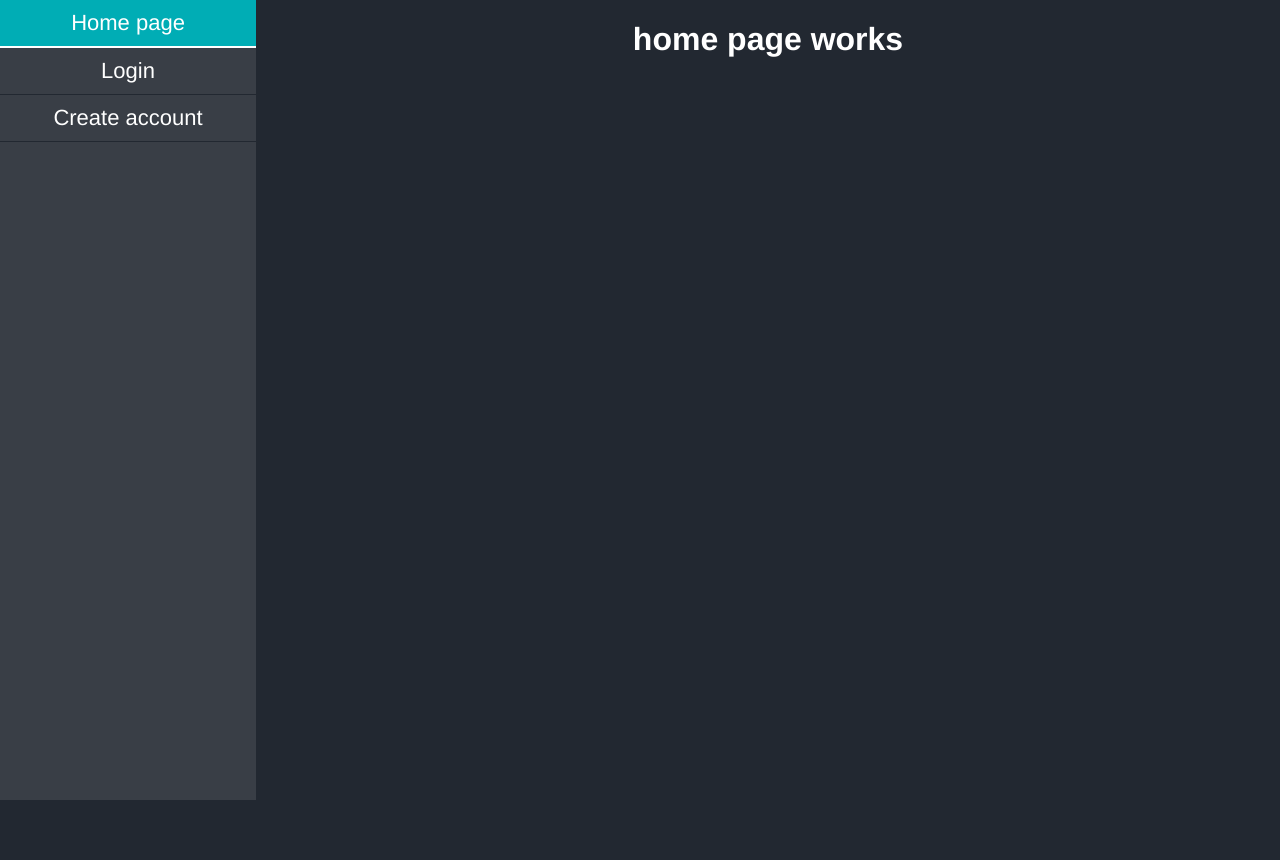
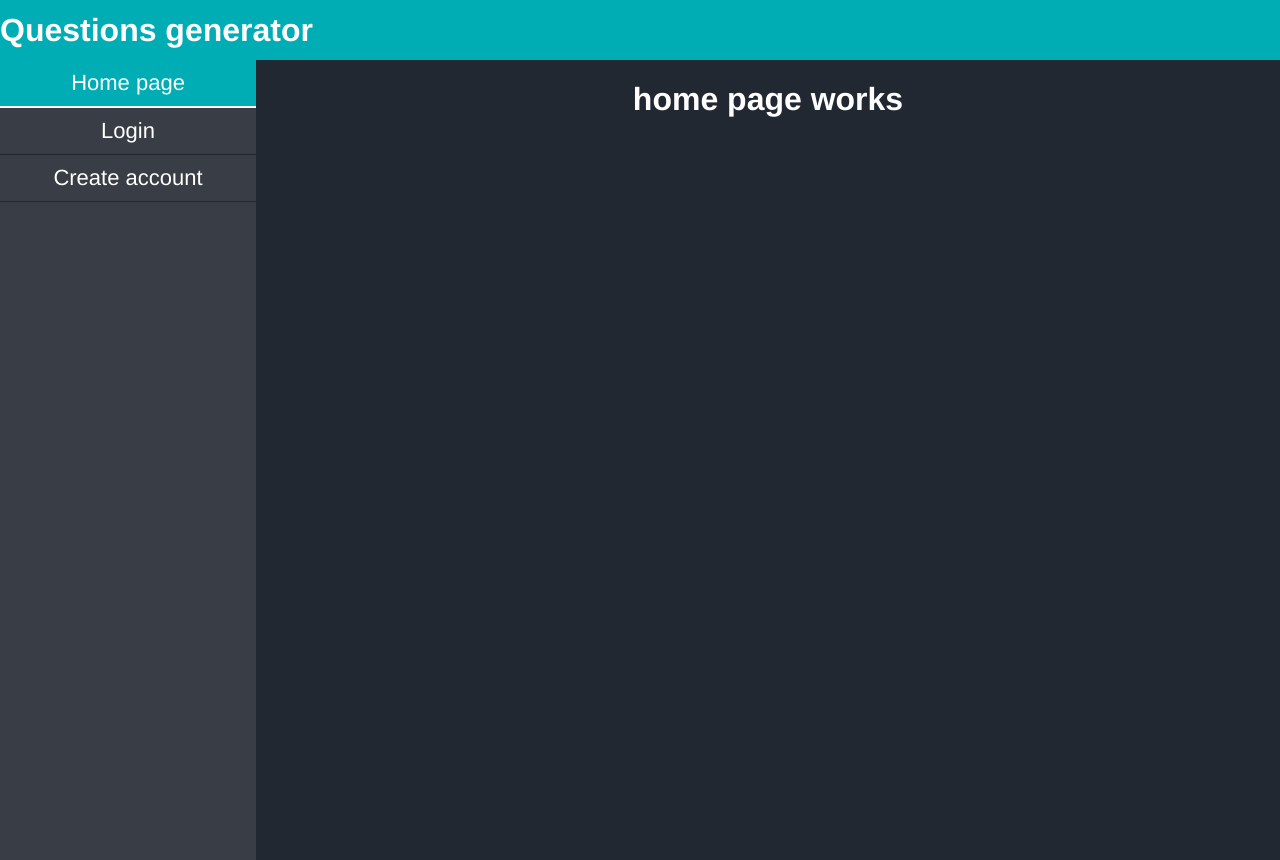
Before and after one commit to mechztcc/vue-questions-generator, a Vue app: page / in a window 1280 px wide. Before the commit the page ends 800 px from the top, so only its background shows below. Built offline with nearby package versions, Linux system fonts and the light colour scheme.

Commit message:
feat: add header

```diff
--- a/src/App.vue
+++ b/src/App.vue
@@ -1,18 +1,23 @@
 <template>
-	<div class="nav">
-		<Menu />
-	</div>
+	<Header />
 	<div class="content">
-		<router-view></router-view>
+		<div class="nav">
+			<Menu />
+		</div>
+		<div class="content-router">
+			<router-view></router-view>
+		</div>
 	</div>
 </template>
 
 <script>
 import Menu from './components/Menu.vue';
+import Header from './components/Header.vue';
 export default {
 	name: 'App',
 	components: {
 		Menu,
+		Header,
 	},
 };
 </script>
@@ -25,6 +30,7 @@ export default {
 	text-align: center;
 	color: white;
 	display: flex;
+	flex-direction: column;
 }
 
 body {
@@ -32,12 +38,15 @@ body {
 	margin: 0;
 }
 
+.content {
+	display: flex;
+}
+
 .nav {
 	width: 20%;
 	height: 100vh;
-
 }
-.content {
+.content-router {
 	width: 80%;
 }
 </style>
--- /dev/null
+++ b/src/components/Header.vue
@@ -0,0 +1,19 @@
+<template>
+	<header>
+        <h1>Questions generator</h1>
+    </header>
+</template>
+<script>
+export default {
+	name: 'app-header',
+};
+</script>
+<style>
+header {
+    background-color: #00ADB5;
+    height: 60px;
+    display: flex;
+    justify-content: start;
+    align-items: center;
+}
+</style>
```
